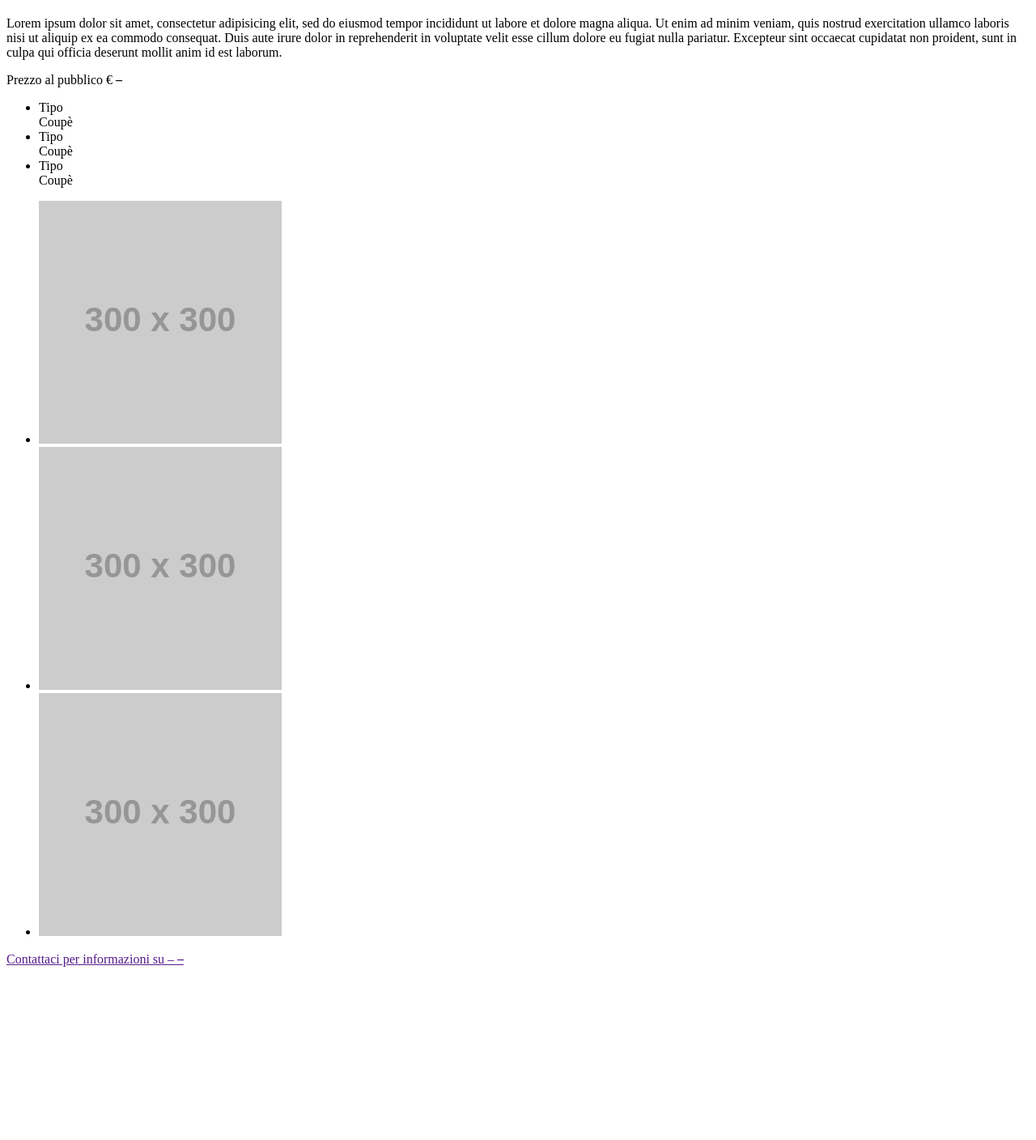
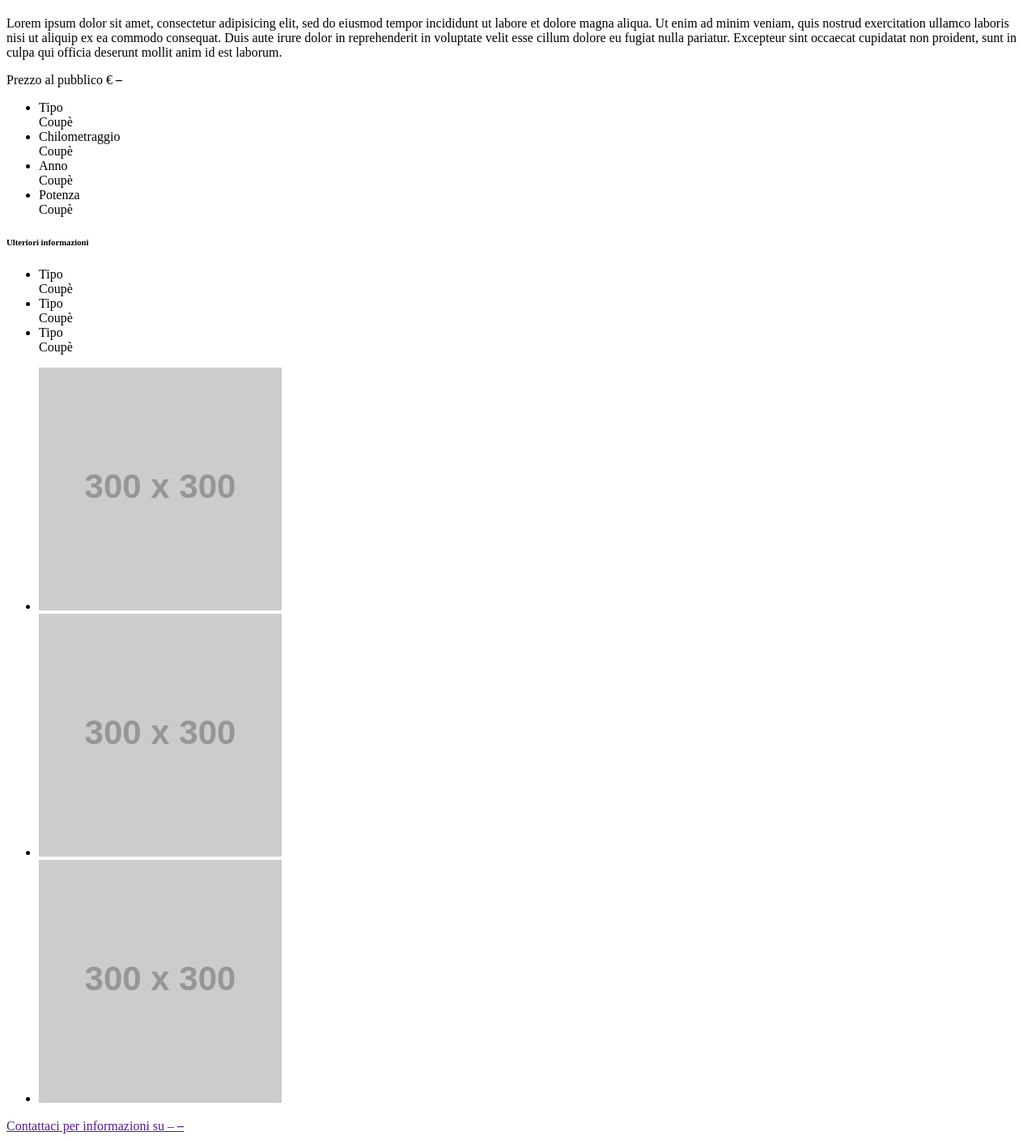
Before and after one commit to EnthusiasticCode/UnionCarWebsite, a PHP site: the page made by app/views/details.html in a window 1280 px wide. Shown: the part 35-1443 px from the top of the page at 81% size. Before the commit the page ends 1229 px from the top, so only its background shows below. Run offline with PHP 8.4, Linux system fonts and the light colour scheme; grey boxes labelled with a size stand in for pictures from a placeholder-image service; some libraries are stand-ins or nearby versions.

Commit message:
Completed header layout

```diff
--- a/app/index.html
+++ b/app/index.html
@@ -30,11 +30,13 @@
       <div id="page" class="small-12 columns">
 
         <header id="page-header" class="row">
+          <div class="global-building"></div>
           <div class="large-4 small-12 columns">
             <h1 id="page-header-logo"><a class="link" href="/">Union Car</a></h1>
           </div>
           <div class="large-8 small-12 columns">
-            rest
+            <a href="" class="call-us alert radius button">Chiamaci!</a>
+            <a href="" class="where-arrow">Dove siamo</a>
           </div>
         </header>
 
--- a/app/styles/main.scss
+++ b/app/styles/main.scss
@@ -3,5 +3,4 @@
 @import "foundation/scss/foundation";
 @import "compass";
 
-@import "global/*.png";
 @import "base";
--- a/app/views/details.html
+++ b/app/views/details.html
@@ -25,6 +25,25 @@
 				<div class="price-container">
 					<p>Prezzo al pubblico <span class="price">&euro; <strong ng-bind="car.price|number">&ndash;</strong></span></p>
 				</div>
+				<ul class="details-list">
+					<li>
+						<div class="secondary radius label detail-label">Tipo</div>
+						<div class="detail-value">Coup&egrave;</div>
+					</li>
+					<li>
+						<div class="secondary radius label detail-label">Chilometraggio</div>
+						<div class="detail-value">Coup&egrave;</div>
+					</li>
+					<li>
+						<div class="secondary radius label detail-label">Anno</div>
+						<div class="detail-value">Coup&egrave;</div>
+					</li>
+					<li>
+						<div class="secondary radius label detail-label">Potenza</div>
+						<div class="detail-value">Coup&egrave;</div>
+					</li>
+				</ul>
+				<h6>Ulteriori informazioni</h6>
 				<ul class="details-list">
 					<li>
 						<div class="secondary radius label detail-label">Tipo</div>
```
Also changed, not shown: app/styles/_base.scss (+54 -9 lines), app/images/global/building.png (added), app/images/global/where-arrow.png (added).
